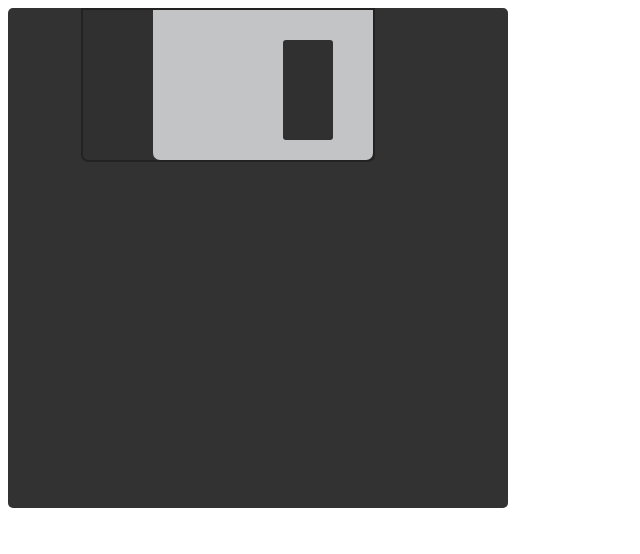
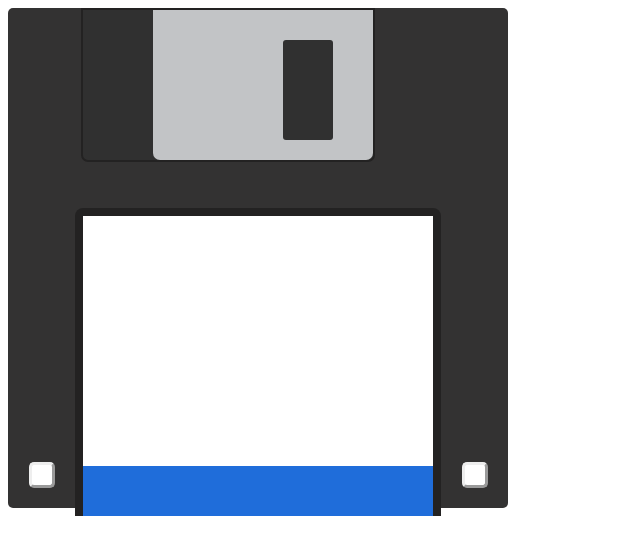
Before and after one commit to J4v1Dev/disquete-css, a website built with Vite: page src/index.html in a window 1280 px wide. Shown: the whole page, without its empty margins (0-640 px from the left). Built offline with nearby package versions, Linux system fonts and the light colour scheme.

Commit message:
Parte etiqueta en proceso

```diff
--- a/src/index.css
+++ b/src/index.css
@@ -25,6 +25,7 @@
   background-color: transparent;
   display: flex;
   justify-content: center;
+  justify-content: space-between;
 }
 
 .gap{
@@ -62,13 +63,61 @@
 }
 
 
-/*
+
 .leftpad-container{
+  width: 70px;
+  height: 300px;
+  background-color: transparent;
+  display: flex;
+  justify-content: center;
+  align-items: end;
+}
+
+.label{
   width: 350px;
   height: 300px;
-  background-color: transparent;
   border-style: solid;
   border-color: #232222;
-  border-width: 2px;
+  border-width: 8px;
+  border-top-right-radius: 8px;
+  border-top-left-radius: 8px;
   border-bottom: transparent;
+  background-color: #ffffff;
+  display: flex;
+  justify-content: center;
+  align-items: end;
 }
+
+.label-top{
+  width: 500px;
+  height: 50px;
+  background-color: #1f6dda;
+
+}
+
+.rightpad-container{
+  width: 70px;
+  height: 300px;
+  background-color: transparent;
+  display: flex;
+  justify-content: center;
+  align-items: end
+}
+
+.cuadradoIz{
+  width: 20px;
+  height: 20px;
+  background-color: #ffffff;
+  border-radius: 5px;
+  border-style: outset;
+  margin-bottom: 20px;
+}
+
+.cuadradoDe{
+  width: 20px;
+  height: 20px;
+  background-color: #ffffff;
+  border-radius: 5px;
+  border-style: outset;
+  margin-bottom: 20px;
+}
--- a/src/index.html
+++ b/src/index.html
@@ -21,7 +21,13 @@
     </div>
     <div class="diskete-bottom-container">
       <div class="leftpad-container">
-
+        <div class="cuadradoIz"></div>
+      </div>
+      <div class="label">
+        <div class="label-top"></div>
+      </div>
+      <div class="rightpad-container">
+        <div class="cuadradoDe"></div>
       </div>
     </div>
   </div>
```
